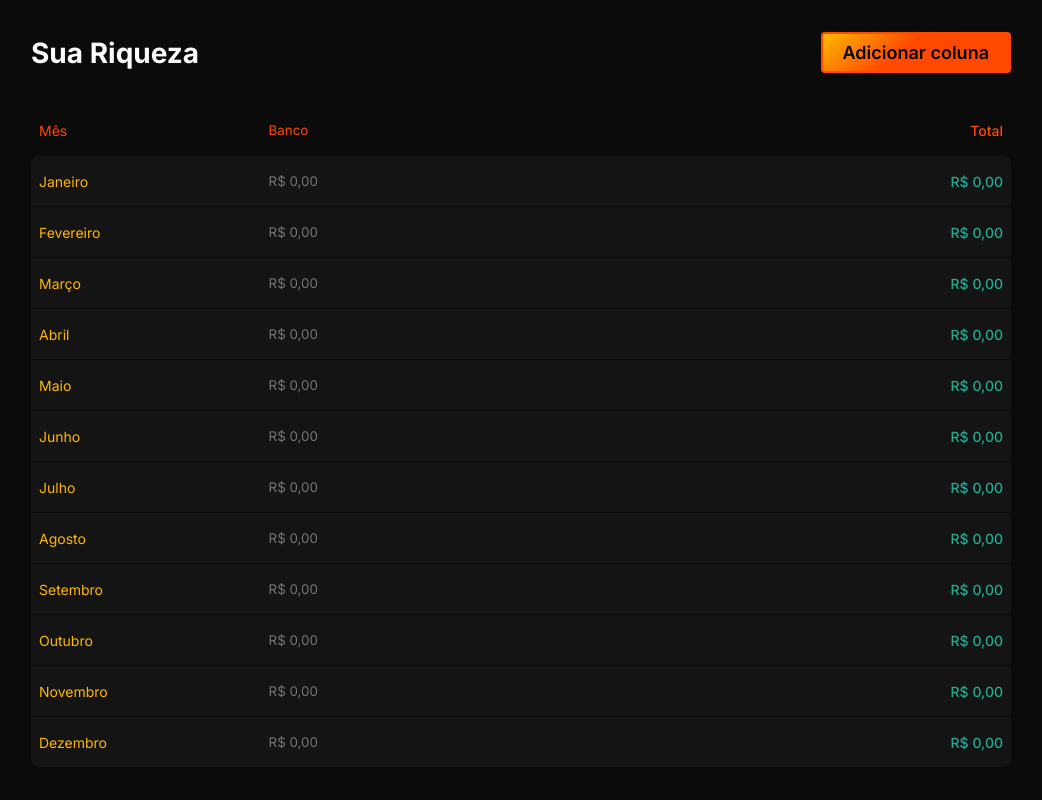
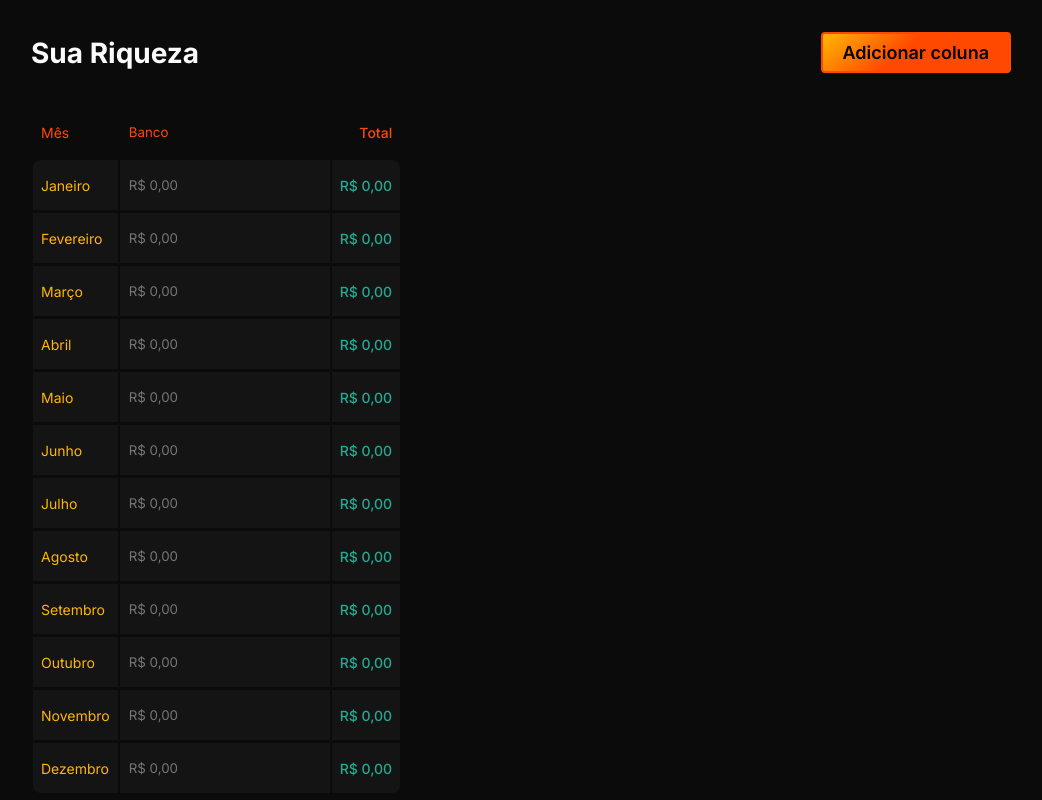
Before and after one commit to hbalardin/wealth-app, a React (Create React App) app: page / in a window 1280 px wide. Shown: the whole page, without its empty margins (119-1161 px from the left). Built offline with nearby package versions, Linux system fonts and the light colour scheme.

Commit message:
fix: add tr inside thead

```diff
--- a/src/components/elements/Table/index.tsx
+++ b/src/components/elements/Table/index.tsx
@@ -65,8 +65,12 @@ const Table = ({ columns, rows, updateData }: TableData) => {
 
   return (
     <Container>
-      <thead>{theadContent}</thead>
-      <tbody>{tbodyContent}</tbody>
+      <table>
+        <thead>
+          <tr>{theadContent}</tr>
+        </thead>
+        <tbody>{tbodyContent}</tbody>
+      </table>
     </Container>
   );
 };
```
